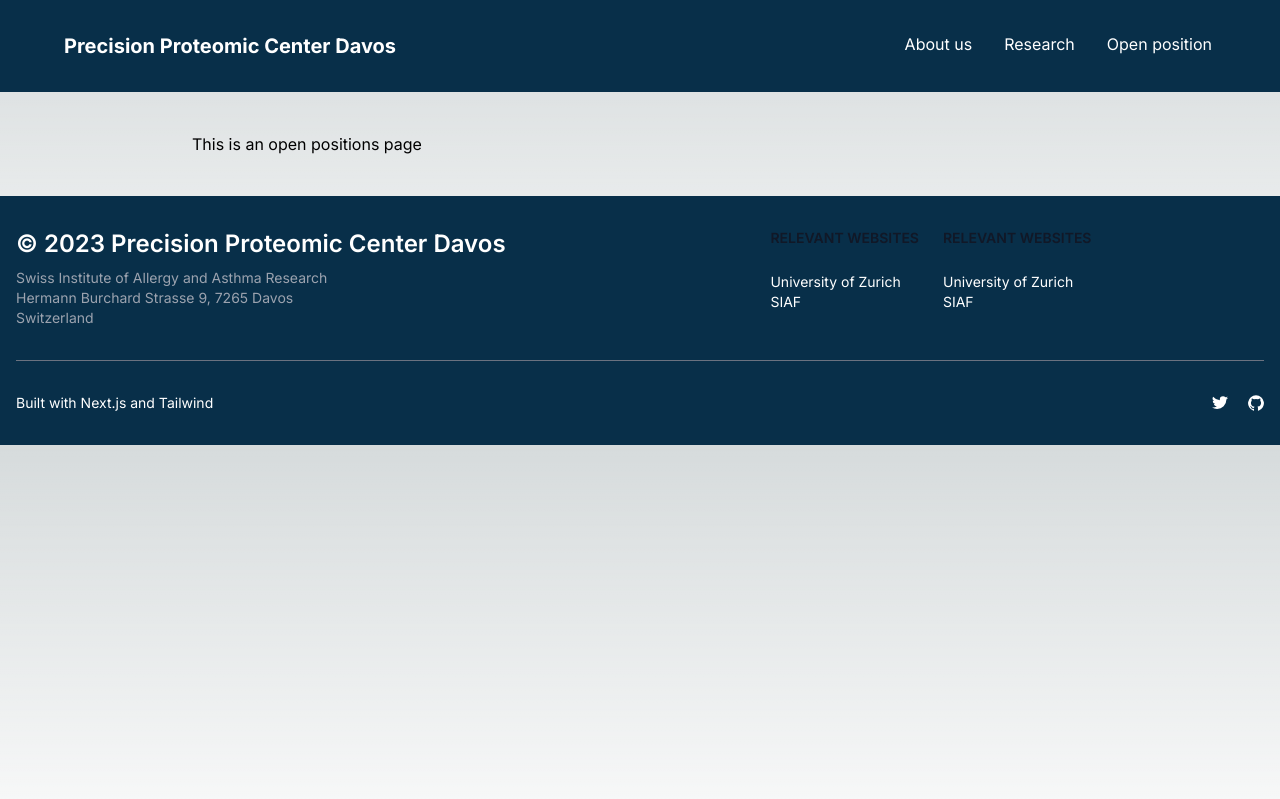
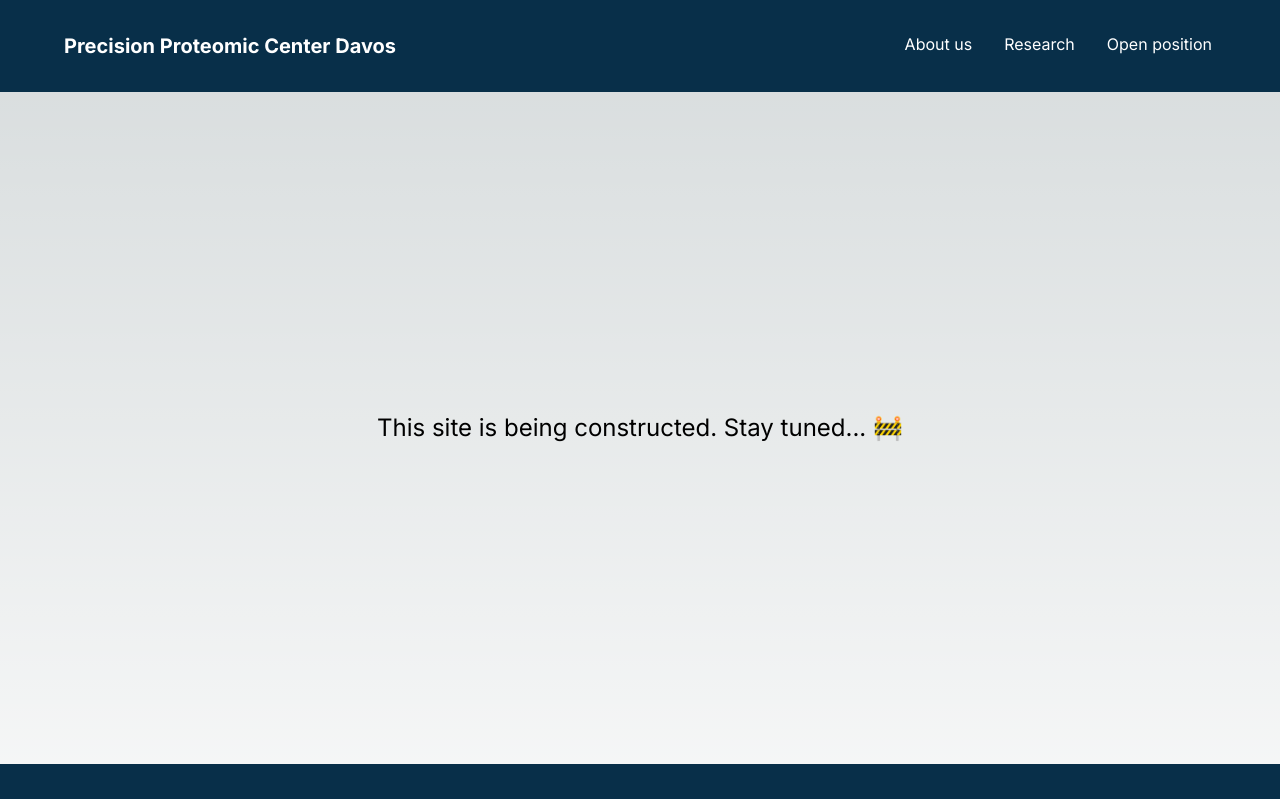
Before and after one commit to Proteomics-Center-SIAF-UZH/ppcdavos, a Next.js app: page /openPositions in a window 1280 px wide. Shown: the top 799 px of the page. Built offline with nearby package versions, Linux system fonts and the light colour scheme.

Commit message:
update README.md and add page under construction

```diff
--- a/src/app/openPositions/page.tsx
+++ b/src/app/openPositions/page.tsx
@@ -1,7 +1,7 @@
 export default function OpenPositions() {
     return (
-      <main className="">
-        This is an open positions page
+      <main className="my-40 py-40 flex flex-col items-center">
+        <div className="text-2xl">This site is being constructed. Stay tuned... 🚧</div>
       </main>
     )
   }
```
Also changed, not shown: 1 other file (tests, documents, lock files or other folders).
